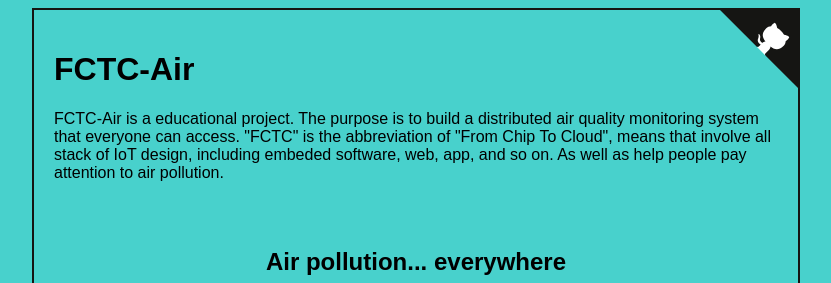
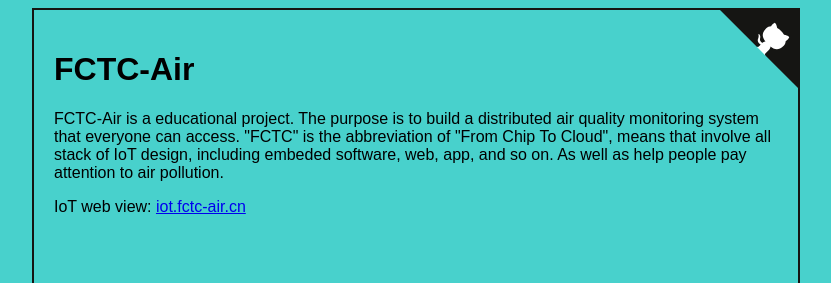
Before and after one commit to luhuadong/fctc-air-django, a Django app: page / in a window 1280 px wide. Shown: the top 283 px of the page, without its empty margins (224-1055 px from the left). Run offline with Django 3.2, Linux system fonts and the light colour scheme.

Commit message:
add iot.fctc-air.cn link

```diff
--- a/webserver/templates/index.html
+++ b/webserver/templates/index.html
@@ -14,6 +14,9 @@
         system that everyone can access. "FCTC" is the abbreviation of "From Chip To Cloud", means that
         involve all stack of IoT design, including embeded software, web, app, and so on. As well as
         help people pay attention to air pollution.
+    </p>
+    <p>
+        IoT web view: <a href="http://iot.fctc-air.cn" target="_blank">iot.fctc-air.cn</a>
     </p>
 </header>
 
```
